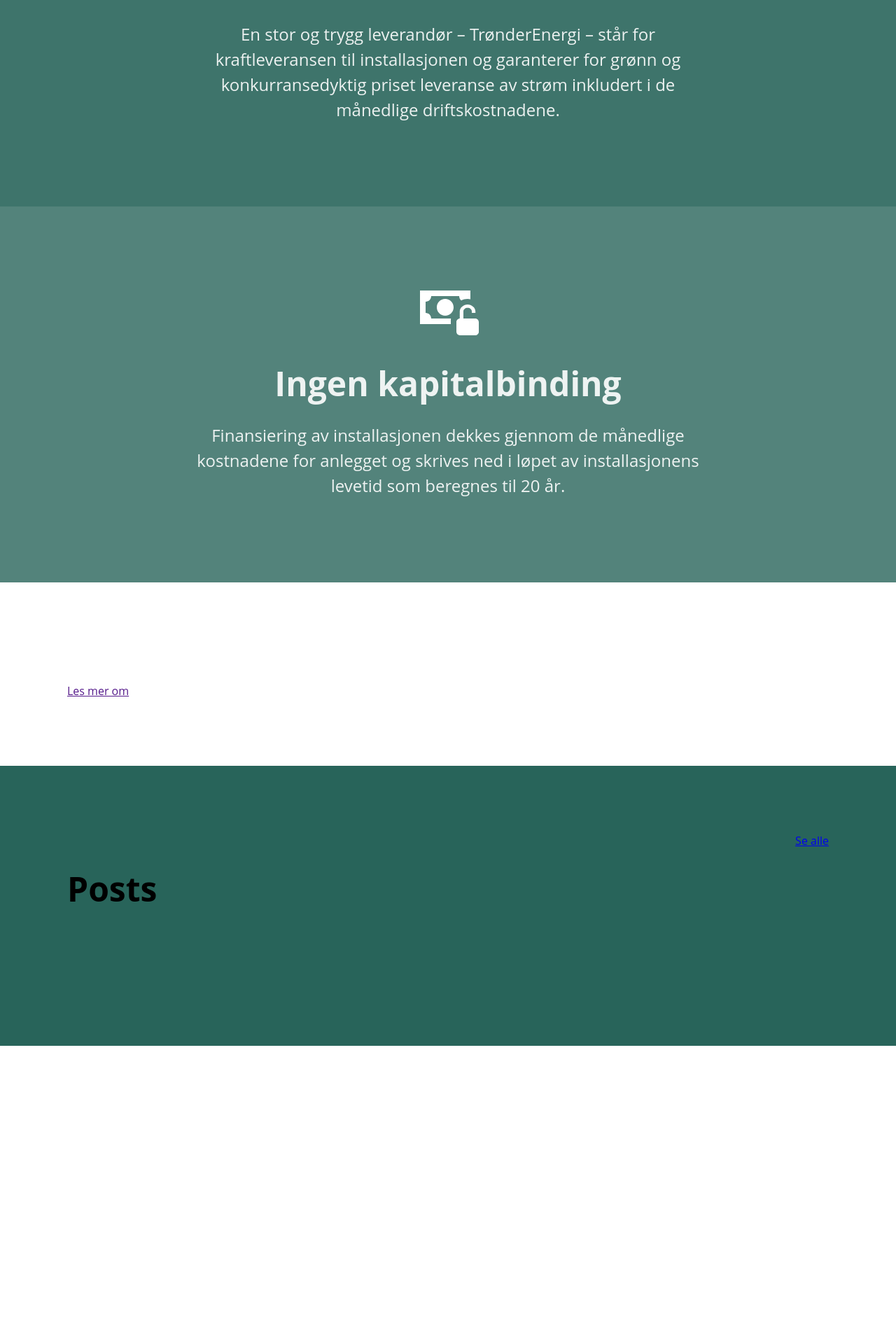
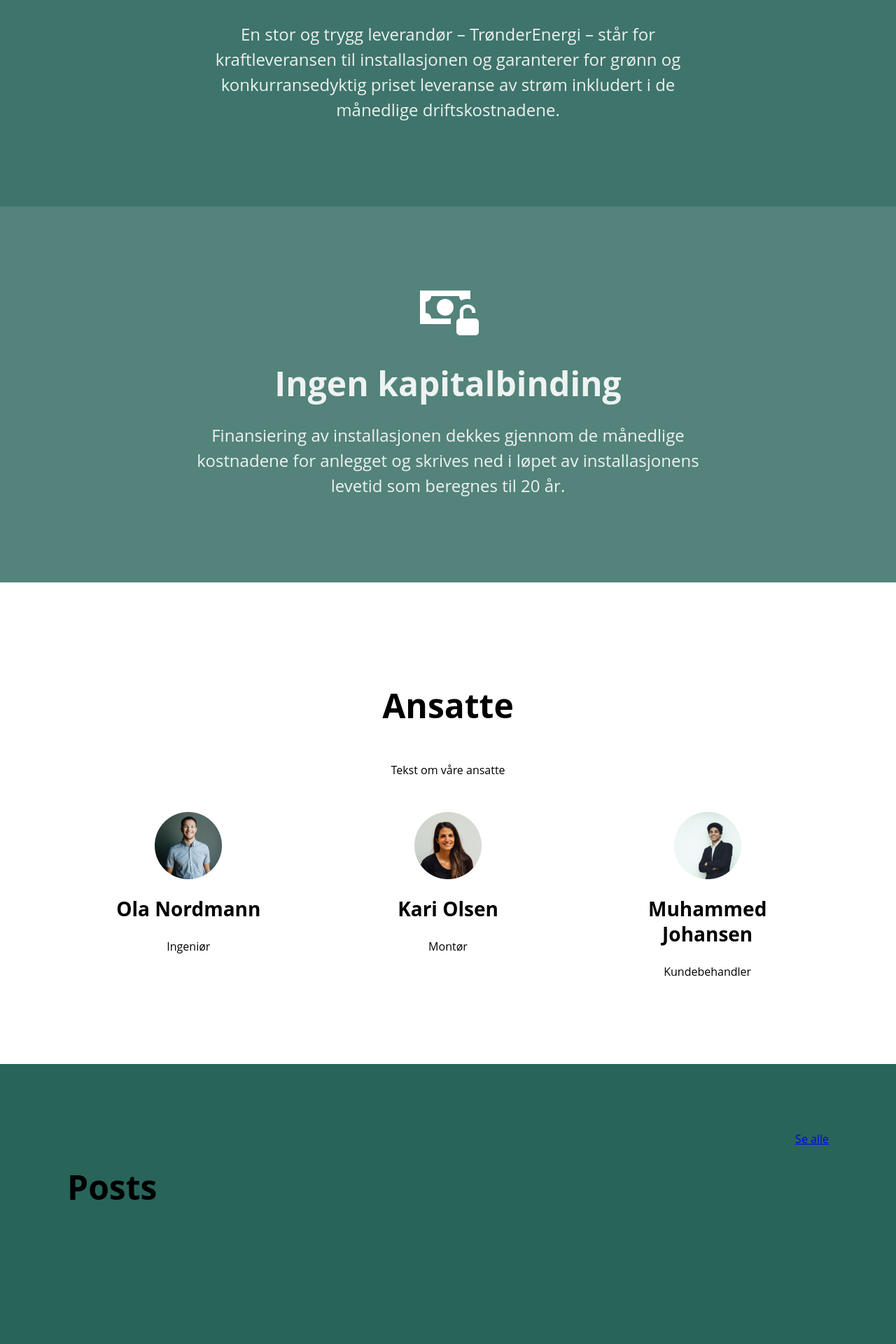
Before and after one commit to michael-bantle/ohmiaindustry.github.io, a Jekyll site: the page built from index.html, in a window 1280 px wide. Shown: the part 2670-4590 px from the top of the page at 70% size. Built offline with Jekyll 4.4.1, drawn with Linux system fonts in a browser that asks for light colours; before the commit the page ends 4164 px from its top, so only the background shows below that.

Commit message:
Add employees

```diff
--- /dev/null
+++ b/_data/employees.yml
@@ -0,0 +1,12 @@
+heading: 'Ansatte'
+text: 'Tekst om våre ansatte'
+people:
+  - name: Ola Nordmann
+    title: Ingeniør
+    image: ola_nordmann.jpg
+  - name: Kari Olsen
+    title: Montør
+    image: kari_olsen.jpg
+  - name: Muhammed Johansen
+    title: Kundebehandler
+    image: muhammed_johansen.jpg
--- a/_sass/main.scss
+++ b/_sass/main.scss
@@ -101,6 +101,40 @@ section#illustration{
 
   h2{
     margin-top: 0;
+  }
+
+  img{
+    width: 100%;
+  }
+}
+
+section#employees{
+  display: flex;
+  flex-direction: row;
+  flex-wrap: wrap;
+  justify-content: space-between;
+  padding: 96px;
+  text-align: center;
+
+  .text{
+    width: 100%;
+  }
+
+  .employee{
+    flex-basis: calc((100% - 48px) / 3);
+    padding: 24px;
+    box-sizing: border-box;
+
+    img{
+      width: 96px;
+      height: 96px;
+      margin: auto;
+      display: block;
+    }
+
+    h3, p{
+      margin: 24px 0 0 0;
+    }
   }
 
   img{
--- a/index.html
+++ b/index.html
@@ -9,6 +9,7 @@ title: Home
 {% assign hero = site.data.sections | where: "type", "hero" | first %}
 {% assign bullets = site.data.sections | where: "type", "bullet" %}
 {% assign illustrations = site.data.sections | where: "type", "illustration" %}
+{% assign employees = site.data.employees %}
 
 <section id="hero">
     <h1>{{ hero.heading }}</h1>
@@ -34,16 +35,18 @@ title: Home
   {% endfor %}
 </section>
 
-
-<section id="info">
+<section id="employees">
   <div class="text">
-    <h2>{{ about.title }}</h2>
-    <p class="lead">{{ about.lead }}</p>
-    <a href="{{ section.url }}">Les mer om {{ about.title | downcase }}</a>
+    <h2>{{ employees.heading }}</h2>
+    <p>{{ employees.text }}</p>
   </div>
-  {% if about.image %}
-  <img src="/assets/images/{{about.image}}">
-  {% endif %}
+  {% for employee in employees.people %}
+    <div class="employee">
+      <img src="/assets/images/people/{{employee.image}}">
+      <h3>{{ employee.name }}</h3>
+      <p>{{ employee.title }}</p>
+    </div>
+  {% endfor %}
 </section>
 
 <section id="posts">
```
Also changed, not shown: assets/images/people/kari_olsen.jpg (added), assets/images/people/muhammed_johansen.jpg (added), assets/images/people/ola_nordmann.jpg (added).
